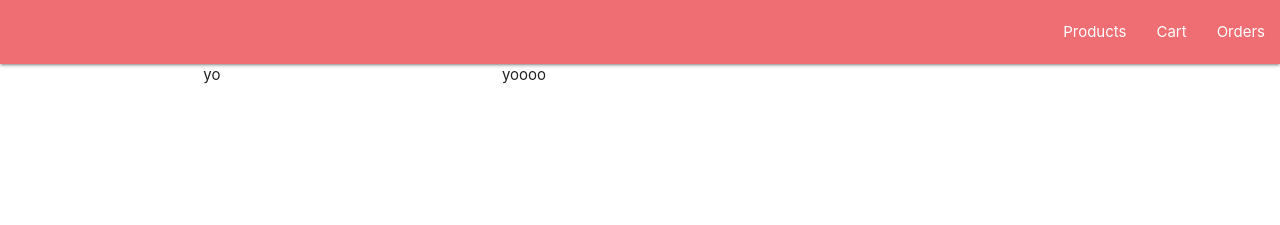
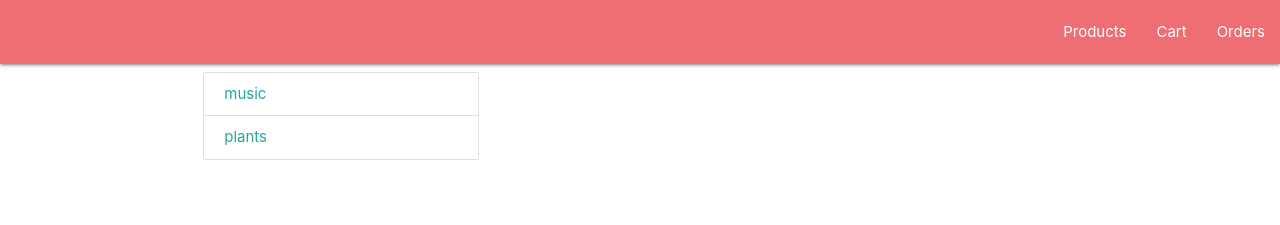
Before and after one commit to alexjuda2/uj-2-e-business, a React app in the folder frontend/: page / in a window 1280 px wide. Shown: the top 225 px of the page. Built offline with nearby package versions, Linux system fonts and the light colour scheme.

Commit message:
Load & show product categories

```diff
--- a/frontend/src/api/index.js
+++ b/frontend/src/api/index.js
@@ -1 +1 @@
-export { allProducts } from "./mocks";
+export { allProducts, allCategories } from "./mocks";
--- a/frontend/src/api/mocks.js
+++ b/frontend/src/api/mocks.js
@@ -1,4 +1,4 @@
-export function allProducts(baseUrl) {
+export function allProducts(apiProps) {
     return [{
         id: 1,
         title: "Fender Made in Japan Traditional 60S Stratocaster Fiesta Red",
@@ -28,3 +28,13 @@ export function allProducts(baseUrl) {
         categoryId: 1,
     }];
 }
+
+export function allCategories(apiProps) {
+    return [{
+        id: 1,
+        name: "music",
+    }, {
+        id: 2,
+        name: "plants",
+    }];
+}
--- a/frontend/src/comp/App.js
+++ b/frontend/src/comp/App.js
@@ -7,7 +7,7 @@ import ProductsPage from './ProductsPage';
 function contentForSection(section) {
     switch (section) {
         case "products":
-            return <ProductsPage />;
+            return <ProductsPage apiProps={{}} />;
         default:
             return (
                 <div>
--- /dev/null
+++ b/frontend/src/comp/Loader.js
@@ -0,0 +1,13 @@
+import React from "react";
+
+export default function Loader({ children, predicate }) {
+    if (predicate()) {
+        return children;
+    } else {
+        return (
+    <div className="progress">
+        <div className="indeterminate"></div>
+    </div>
+        );
+    }
+}
--- a/frontend/src/comp/ProductsPage.js
+++ b/frontend/src/comp/ProductsPage.js
@@ -1,13 +1,55 @@
 import React from "react";
+import { useState, useEffect } from "react";
+import Loader from "./Loader";
+import * as Api from "../api";
+
+
+function CategoryChooser({ categories, selectedId, onClick }) {
+    return (
+        <div className="collection">
+            {categories.map((category, categoryI) => {
+                return (
+                    <a key={categoryI}
+                        className={category.id === selectedId ? "collection-item active" : "collection-item"}
+                        onClick={() => { onClick(category); }}>
+                        {category.name}
+                    </a>
+                );
+            })}
+        </div>
+    );
+}
+
+
+function ProductsList({ products }) {
+    return <div></div>;
+}
 
 export default function ProductsPage({ apiProps }) {
+    const [categories, setCategories] = useState([]);
+    const [selectedCategoryId, setSelectedCategoryId] = useState();
+
+    useEffect(() => {
+        setTimeout(() => {
+            setCategories(Api.allCategories(apiProps));
+        }, 200);
+    }, []);
+
     return (
         <div className="row">
             <div className="col s4">
-                yo
+                <Loader predicate={() => { return categories.length > 0; }}>
+                    <CategoryChooser
+                        categories={categories}
+                        selectedId={selectedCategoryId}
+                        onClick={category => {
+                            setSelectedCategoryId(category.id);
+                        }} />
+                </Loader>
             </div>
+
             <div className="col s8">
-                yoooo
+                <ProductsList />
             </div>
         </div>
     );
```
